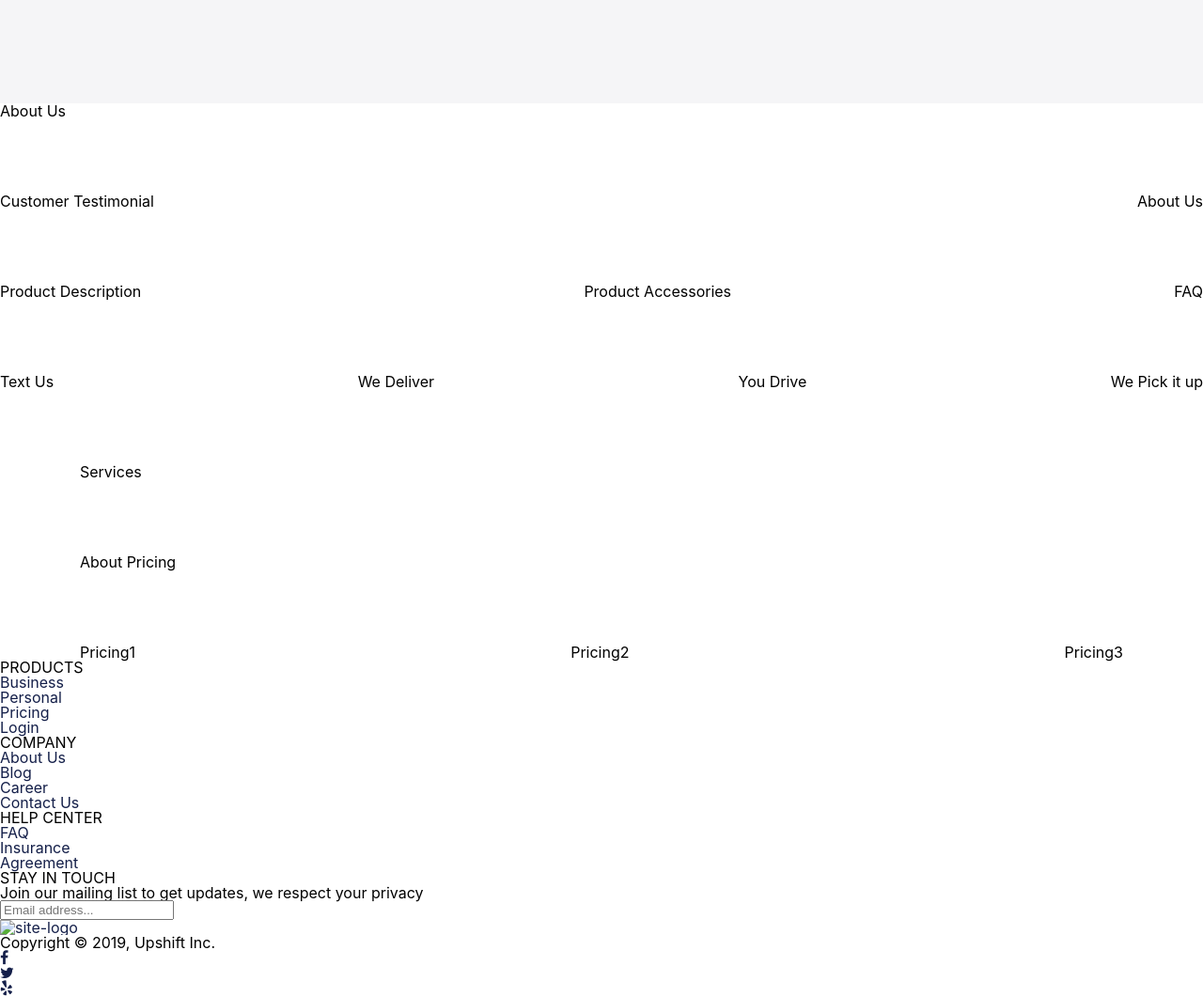
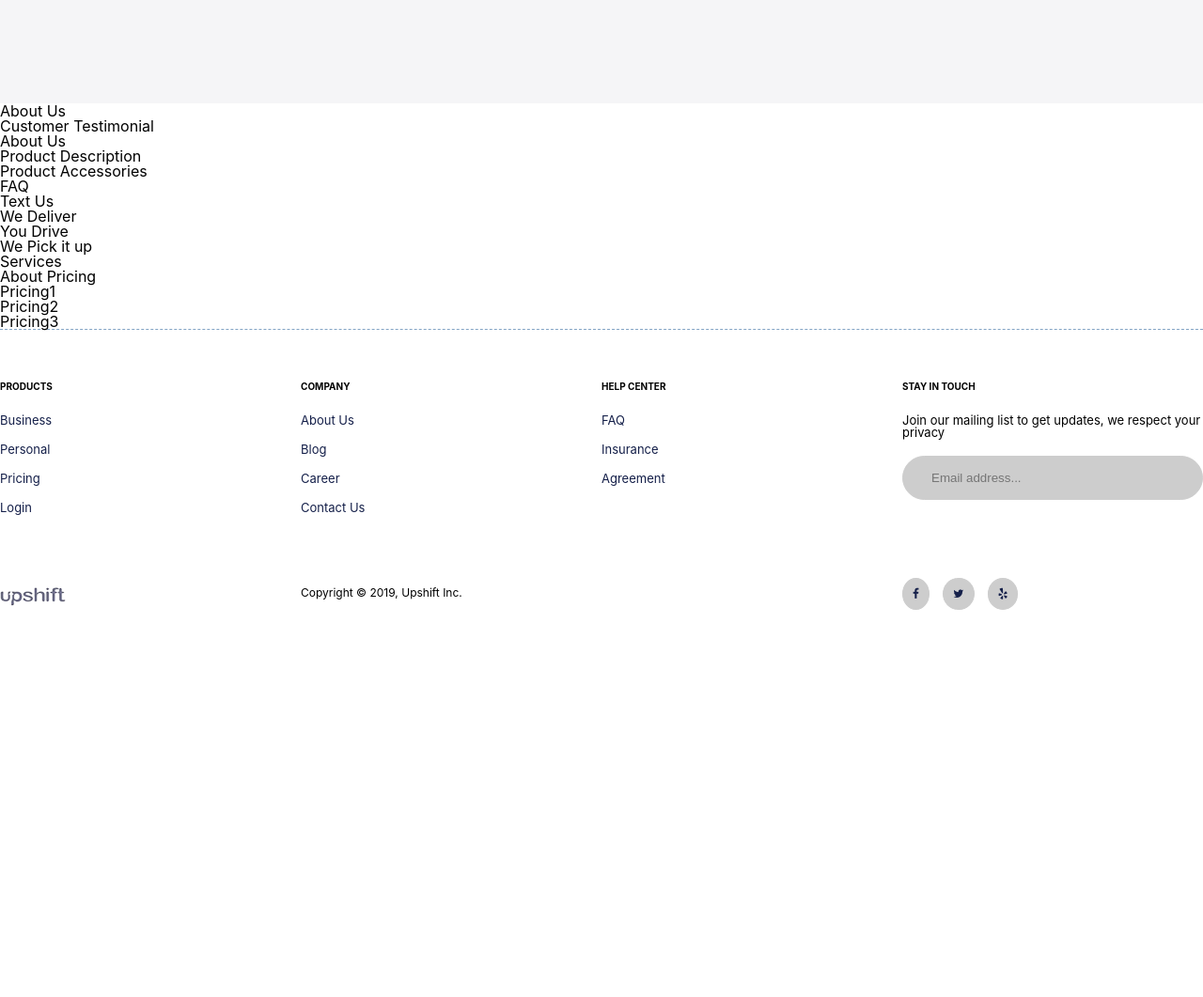
Before and after one commit to neorusse/css-challenge, a plain HTML site: page index.html in a window 1280 px wide. Shown: the part 420-1481 px from the top of the page at 94% size. After the commit the page ends 1115 px from the top, so only its background shows below. Drawn offline with nearby package versions, Linux system fonts and the light colour scheme.

Commit message:
Add logo for use in footer

```diff
--- a/css/styles.css
+++ b/css/styles.css
@@ -71,11 +71,11 @@ Layout Styles
   max-width: 1320px;
 }
 
-.container2 {
+/* .container2 {
   padding: 0 30px;
   margin: 0 auto;
   max-width: 1170px;
-}
+} */
 
 /***************************
 ****************************
@@ -129,7 +129,7 @@ Header Styles
   align-items: center;
 }
 
-.row {
+.row1 {
   display: flex;
   justify-content: space-between;
   margin-top: 80px;
@@ -153,3 +153,68 @@ input[type=tel] {
   padding: 0px 0px 0px 0px;
   padding-bottom: 15px;
 }
+
+/***************************
+****************************
+Footer Styles
+****************************
+***************************/
+
+footer {
+  border-top: 1px dashed #83A4C5;
+}
+
+.footer-row {
+  display: flex;
+  flex-direction: row;
+  flex-wrap: wrap;
+  width: 100%;
+}
+
+.col {
+  display: flex;
+  flex-direction: column;
+  flex-basis: 100%;
+  flex: 1;
+}
+
+.footer-heading {
+  font-size: 10px;
+  font-weight: 650;
+  margin: 55px 0 25px 0;
+}
+
+.footer-row-spacing {
+  margin: 50px 0 40px 0;
+}
+
+.list-item {
+  margin-bottom: 18px;
+  font-size: 13px;
+}
+
+input[type=email] {
+  background-color: #cdcdcd;
+  border: 0.1px solid #cdcdcd;
+  border-radius: 50px;
+  padding: 15px 0px 15px 30px;
+  width: 100%;
+}
+
+.social-list {
+  display: inline-block;
+  background-color: #cdcdcd;
+  border: 0.1px solid #cdcdcd;
+  border-radius: 50%;
+  padding: 0 10px 0 10px;
+  margin-right: 10px;
+}
+
+.item-pstn {
+  flex: 2;
+}
+
+.pad {
+  padding: 10px 0 10px 0;
+  font-size: 12px;
+}
```
Also changed, not shown: img/logo-footer.png (added).
